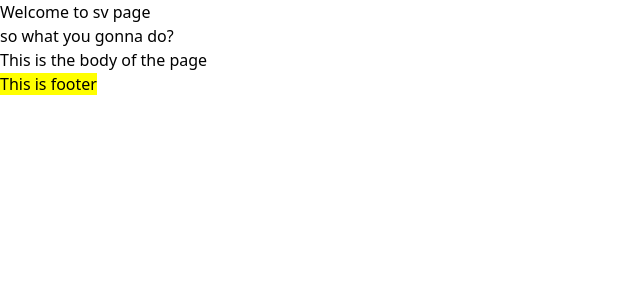
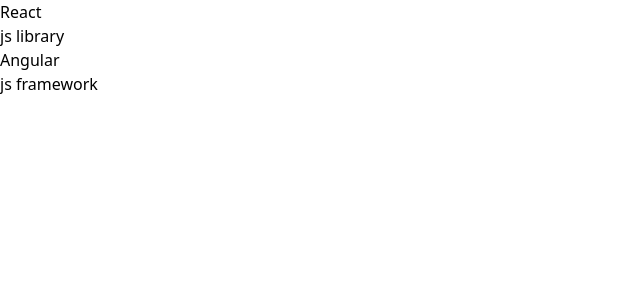
Before and after one commit to sasivarman-s/React, a React (Vite) app: page / in a window 1280 px wide. Shown: the top 300 px of the page, without its empty margins (0-640 px from the left). Built offline with nearby package versions, Linux system fonts and the light colour scheme.

Commit message:
updated push

```diff
--- a/src/components/Body.jsx
+++ b/src/components/Body.jsx
@@ -1,9 +1,12 @@
 import "./Body.css"
 
-function Body(){
+function Body(detail){
     return (
         <>
-        <h1 className="text-red-600 text-8xl">This is the body of the page</h1>
+        <div className="bg-cyan-200 h-[150px] w-[150px] p-5 border rounded-xl m-[20px]">
+            <h1 className="text-center text-4xl">{detail.name}</h1>
+            <p className="text-center text-2xl">{detail.description}</p>
+        </div>
         </>
     )
 }
--- a/src/main.jsx
+++ b/src/main.jsx
@@ -6,4 +6,4 @@
 
 
 const reactroot = ReactDom.createRoot(document.getElementById("root"))
-reactroot.render(<><Header/><Body/><Footer/></>)
+reactroot.render(<><Body name="React" description="js library" /> <Body name="Angular" description="js framework" /></>)
```
